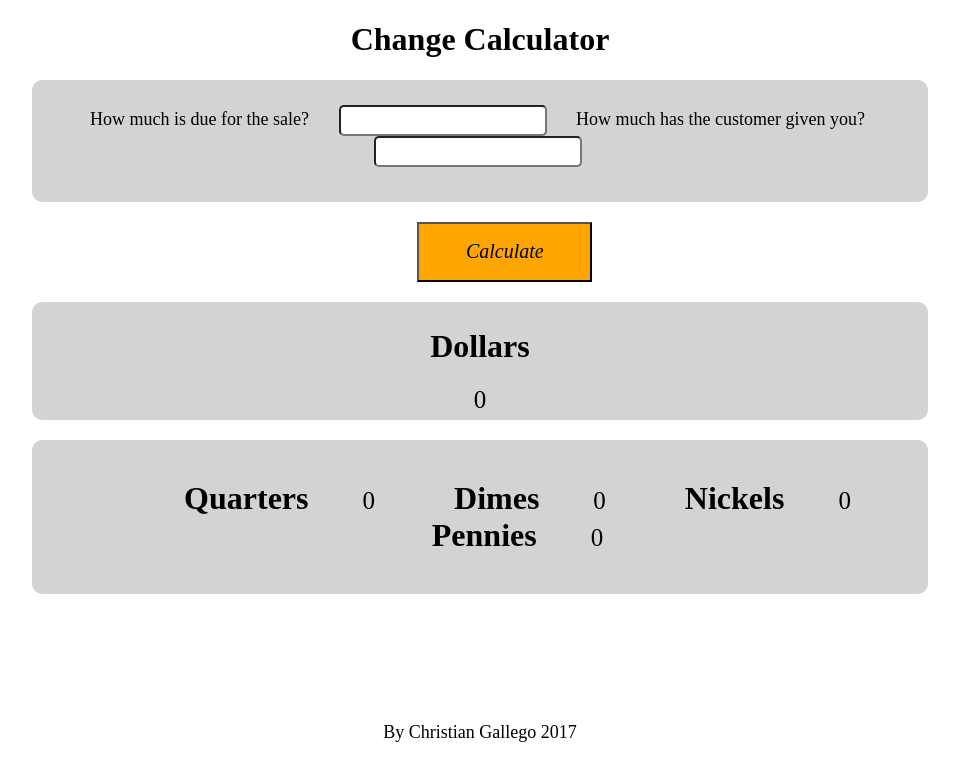
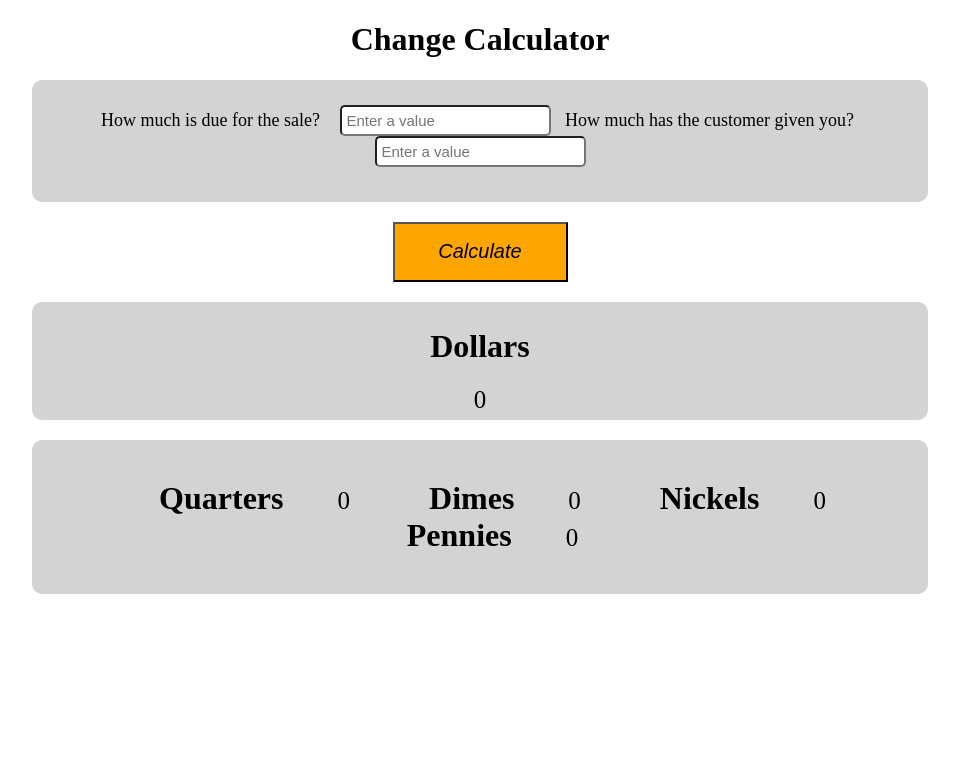
Before and after one commit to christiangallego/Change-Calculator, a website: page index.html in a window 1280 px wide. Shown: the whole page, without its empty margins (160-1119 px from the left). Drawn offline with nearby package versions, Linux system fonts and the light colour scheme.

Commit message:
functional and styling changes to project

```diff
--- a/index.html
+++ b/index.html
@@ -1,22 +1,24 @@
 <!DOCTYPE html>
 <html>
+
 <head>
   <meta charset="utf-8">
   <title>Change Calculator</title>
-    <link rel="stylesheet" href="normalize.css">
+  <link rel="stylesheet" href="https://cdnjs.cloudflare.com/ajax/libs/normalize/7.0.0/normalize.css">
   <link rel="stylesheet" href="style.css">
 </head>
+
 <body>
   <div id="wrapper">
     <h1>Change Calculator</h1>
     <div id="input-section">
       <p>How much is due for the sale?</p>
-                    <input type="text" id="amount-due"></input>
+      <input type="text" id="amount-due" placeholder = "Enter a value"></input>
       <p>How much has the customer given you?</p>
-                    <input type="text" id="amount-received"></input>
+      <input type="text" id="amount-received" placeholder = "Enter a value"></input>
     </div>
 
-                <div id="button-section">
+    <div>
       <button id="calculate-change">Calculate</button>
     </div>
 
@@ -36,7 +38,7 @@
       <p id="pennies-output">0</p>
     </div>
   </div>
-                <footer>By Christian Gallego 2017</footer>
   <script src="main.js"></script>
 </body>
+
 </html>
--- a/main.js
+++ b/main.js
@@ -8,6 +8,9 @@ function handleClickEvent() {
   // get the values from the input fields and pass into calculateChange method as arguments
   let tendered = document.getElementById("amount-received").value;
   let cost = document.getElementById("amount-due").value;
+  if (tendered === "" || cost === "") {
+    alert("Please enter a number to begin the program.");
+  }
   let changeDue = calculateChange(cost, tendered);
 
   // dollars
--- a/style.css
+++ b/style.css
@@ -3,7 +3,7 @@ h1 {
 }
 
 #wrapper {
-  width: 70%;
+  max-width: 70%;
   margin: 0 auto;
 }
 
@@ -13,10 +13,10 @@ h1 {
   height: 25px;
   border-radius: 5px;
   font-size: 15px;
+  padding-left: 5px;
 }
 
 #input-section {
-  display: block;
   background: lightgrey;
   padding: 25px 5px 35px;
   border-radius: 10px;
@@ -25,21 +25,17 @@ h1 {
   text-align: center;
 }
 
-#input-section input,
 #input-section p {
   display: inline;
   margin: 0 15px 0 10px;
 }
 
-#button-section {
+#calculate-change {
   display: block;
-}
-
-#calculate-change {
   background-color: orange;
   height: 60px;
   width: 175px;
-  margin: 10px 43%;
+  margin: 20px auto;
   font-size: 20px;
   font-style: italic;
 }
@@ -55,7 +51,7 @@ h1 {
 
 #coins-section {
   background-color: lightgrey;
-  padding: 40px 0 40px;
+  padding: 40px 50px 40px 0;
   border-radius: 10px;
   margin: 20px 0;
   text-align: center;
@@ -63,6 +59,7 @@ h1 {
 
 #coins-section h1 {
   display: inline;
+  margin-right: auto;
   padding: 25px 50px 25px 75px;
 }
 
@@ -70,10 +67,5 @@ h1 {
 #dollars-section p {
   font-size: 25px;
   display: inline;
+  margin-right: auto;
  }
-
- footer {
-  font-size: 18px;
-  text-align: center;
-  margin-top: 10%;
- }
```
Lines whose indentation alone changed are shown as unchanged.
